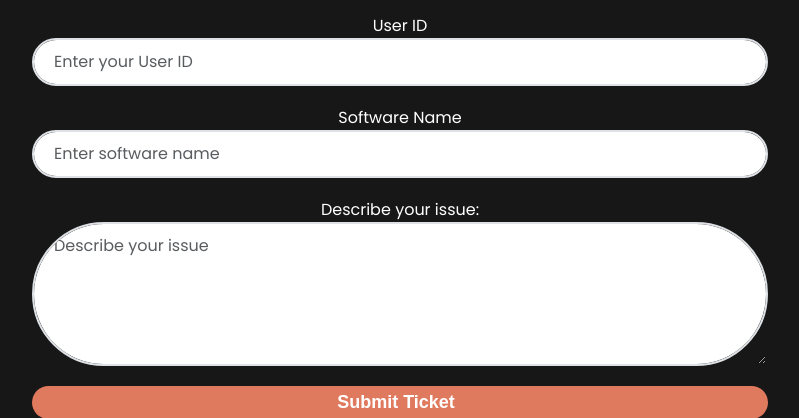
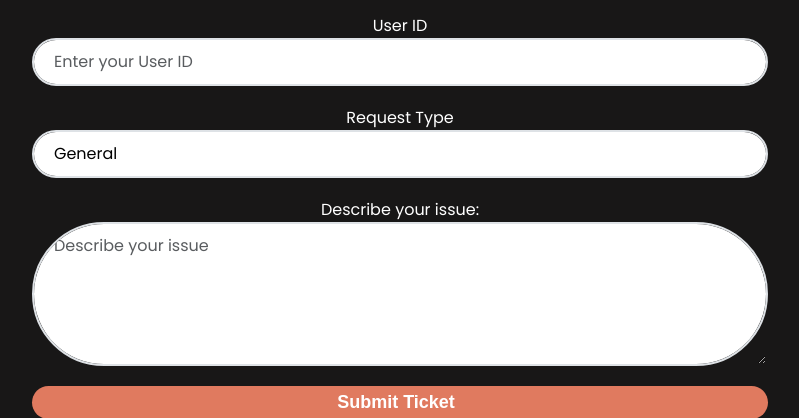
Before and after one commit to DeepakResjad/PSD_project, a Flask app: page /CreateTicket in a window 1280 px wide. Shown: the part 250-668 px from the top of the page, without its empty margins (240-1039 px from the left). Run offline with Flask 3, Linux system fonts and the light colour scheme; some libraries are stand-ins or nearby versions; some web fonts are replaced.

Commit message:
request type changes

```diff
--- a/app.py
+++ b/app.py
@@ -8,6 +8,8 @@ import os, psycopg2
 from psycopg2.extras import RealDictCursor
 from transformers import pipeline
 from transformers.file_utils import TRANSFORMERS_CACHE
+# from sklearn.cluster import KMeans
+
 
 print(TRANSFORMERS_CACHE)
 
@@ -297,6 +299,8 @@ def create_ticket():
     user_id = data.get('user_id')  # Extract user_id from the JSON data
     software_name = data.get('software_name')  # Extract software_name from the JSON data
     ticket_message = data.get('message')  # The description or message
+    request_type = data.get("request_type", "general") # Default to 'general' if not specified
+
 
     ticket_status = "Pending"
     request_time = datetime.now()
@@ -319,9 +323,11 @@ def create_ticket():
         return jsonify({"error": "User ID does not exist. Please provide a valid user."}), 400
 
     # Insert the ticket into the database
-    cur.execute(
-        "INSERT INTO tickets (user_id, software_name, ticket_status, request_time) VALUES (%s, %s, %s, %s) RETURNING ticket_id",
-        (user_id, software_name, ticket_status, request_time)
+
+    # SQL insert based on request type
+    insert_query ="""INSERT INTO tickets (user_id, software_name, ticket_status, request_time, request_type) VALUES (%s, %s, %s, %s, %s) RETURNING ticket_id"""
+
+    cur.execute(insert_query,(user_id, software_name, ticket_status, request_time, request_type)
     )
     ticket_id = cur.fetchone()[0]
     conn.commit()
@@ -331,6 +337,96 @@ def create_ticket():
 
     return jsonify({"message": "Ticket submitted successfully", "ticket_id": ticket_id}), 201
 
+#GEN AI IMPLEMENTATION
+
+# Automated Response Generation
+
+# # Initialize the model pipeline
+# response_generator = pipeline("text-generation", model="gpt-3.5-turbo")
+
+# def generate_response(prompt):
+#     response = response_generator(prompt, max_length=100, num_return_sequences=1)
+#     return response[0]['generated_text']
+
+# @app.route('/generate_response', methods=['POST'])
+# def generate_ticket_response():
+#     data = request.json
+#     prompt = data.get('content')
+#     if prompt:
+#         response = generate_response(prompt)
+#         return jsonify({"response": response}), 200
+#     return jsonify({"error": "Content is required"}), 400
+
+
+
+# Dynamic Knowledge Base Creation
+
+# summarizer = pipeline("summarization", model="facebook/bart-large-cnn")
+
+# def create_knowledge_base_entry(tickets):
+#     clusters = KMeans(n_clusters=5).fit(tickets)  # Example with 5 clusters
+#     knowledge_base = {}
+#     for idx, cluster in enumerate(clusters):
+#         summary = summarizer(" ".join(cluster), max_length=150, min_length=40)
+#         knowledge_base[f'Cluster {idx}'] = summary[0]['summary_text']
+#     return knowledge_base
+
+# @app.route('/update_knowledge_base', methods=['POST'])
+# def update_knowledge_base():
+#     # Retrieve tickets from database here
+#     # Example: tickets = [ticket['content'] for ticket in get_all_tickets()]
+#     knowledge_base = create_knowledge_base_entry(tickets)
+#     # Store knowledge_base in your DB or file
+#     return jsonify({"message": "Knowledge base updated"}), 200
+
+
+# Contextual Ticket Summarization
+
+# def summarize_ticket_history(history_text):
+#     summary = summarizer(history_text, max_length=100, min_length=30)
+#     return summary[0]['summary_text']
+
+# @app.route('/summarize_ticket', methods=['POST'])
+# def summarize_ticket():
+#     data = request.json
+#     history = data.get('history')
+#     if history:
+#         summary = summarize_ticket_history(history)
+#         return jsonify({"summary": summary}), 200
+#     return jsonify({"error": "History content required"}), 400
+
+# Predictive Text Suggestions for Agents
+
+# def suggest_text(input_text):
+#     suggestion = response_generator(input_text, max_length=50)
+#     return suggestion[0]['generated_text']
+
+# @app.route('/text_suggestion', methods=['POST'])
+# def text_suggestion():
+#     data = request.json
+#     input_text = data.get('input')
+#     if input_text:
+#         suggestion = suggest_text(input_text)
+#         return jsonify({"suggestion": suggestion}), 200
+#     return jsonify({"error": "Input text required"}), 400
+
+# Ticket Categorization and Priority Setting
+
+# classifier = pipeline("text-classification", model="type-of-classifier-model")
+
+# def categorize_ticket(content):
+#     category = classifier(content)[0]['label']
+#     priority = 'High' if 'urgent' in content else 'Low'
+#     return category, priority
+
+# @app.route('/categorize_ticket', methods=['POST'])
+# def categorize_ticket_endpoint():
+#     data = request.json
+#     content = data.get('content')
+#     if content:
+#         category, priority = categorize_ticket(content)
+#         return jsonify({"category": category, "priority": priority}), 200
+#     return jsonify({"error": "Content required"}), 400
 
 
 if __name__ == '__main__':
--- a/templates/CreateTicket.html
+++ b/templates/CreateTicket.html
@@ -66,15 +66,38 @@
                             <!-- Submit Ticket Form -->
                             <form class="custom-form mt-4" id="ticketForm" method="POST">
 
+
+
                                 <div class="form-group mb-3">
                                     <label for="userId">User ID</label>
                                     <input type="number" class="form-control" id="userId" name="user_id" placeholder="Enter your User ID" required>
                                 </div>
 
                                 <div class="form-group mb-3">
+                                    <label for="requestType">Request Type</label>
+                                    <select class="form-control" id="requestType" name="request_type" required>
+                                        <option value="general">General</option>
+                                        <option value="license_retrieval">License Retrieval</option>
+                                        <option value="password_reset">Password Reset</option>
+                                    </select>
+                                </div>
+
+                                <!-- <div class="form-group mb-3">
                                     <label for="softwareName">Software Name</label>
                                     <input type="text" class="form-control" id="softwareName" name="software_name" placeholder="Enter software name" required>
+                                </div> -->
+
+                                <div class="form-group mb-3" id="licenseFields" style="display: none;">
+                                    <label for="softwareName">Software Name</label>
+                                    <input type="text" class="form-control" id="softwareName" name="software_name" placeholder="Enter software name">
+
                                 </div>
+
+                                <div class="form-group mb-3" id="passwordResets" style="display: none;">
+                                    <label for="softwareName">Software Name</label>
+                                    <input type="text" class="form-control" id="softwareName" name="software_name" placeholder="Enter software name">
+                                </div>
+
 
                                 <div class="form-group mb-3">
                                     <label for="Description">Describe your issue:</label>
@@ -99,6 +122,14 @@
         <script src="static/js/bootstrap.bundle.min.js"></script>
         <script src="static/js/init.js"></script> -->
         <script>
+            document.getElementById('requestType').addEventListener('change', function() {
+                var licenseFields = document.getElementById('licenseFields');
+                licenseFields.style.display = this.value === 'license_retrieval' ? 'block' : 'none';
+
+                var passwordResets = document.getElementById('passwordResets');
+                passwordResets.style.display = this.value === 'password_reset' ? 'block' : 'none';
+            });
+
             $(document).ready(function() {
                 console.log('Document is ready');  // Check if the document is loaded
 
@@ -108,10 +139,12 @@
 
                     // Get form data
                     const userId = $('#userId').val();
+                    const requestType = $('#requestType').val();
                     const softwareName = $('#softwareName').val();
                     const description = $('#Description').val();
 
                     console.log('User ID: ' + userId);  // Check if userId is being captured
+                    console.log('Request Type:' + requestType);
                     console.log('Software Name: ' + softwareName);  // Check if softwareName is being captured
                     console.log('Description: ' + description);  // Check if description is being captured
 
@@ -122,6 +155,7 @@
                         contentType: 'application/json',  // Ensure it's JSON
                         data: JSON.stringify({
                             user_id: userId,
+                            request_type: requestType,
                             software_name: softwareName,
                             message: description  // This is the ticket description/message
                         }),
@@ -133,6 +167,7 @@
                             console.log('Response:', response);  // Log the response from the server
                             alert('Ticket submitted successfully! Ticket ID: ' + response.ticket_id);
                             $('#ticketForm')[0].reset();  // Clear the form after successful submission
+                            $('#licenseFields').hide(); // Hide license fields after submission
                         },
                         error: function(error) {
                             console.log('AJAX request failed');  // Check if there's an error with the request
```
